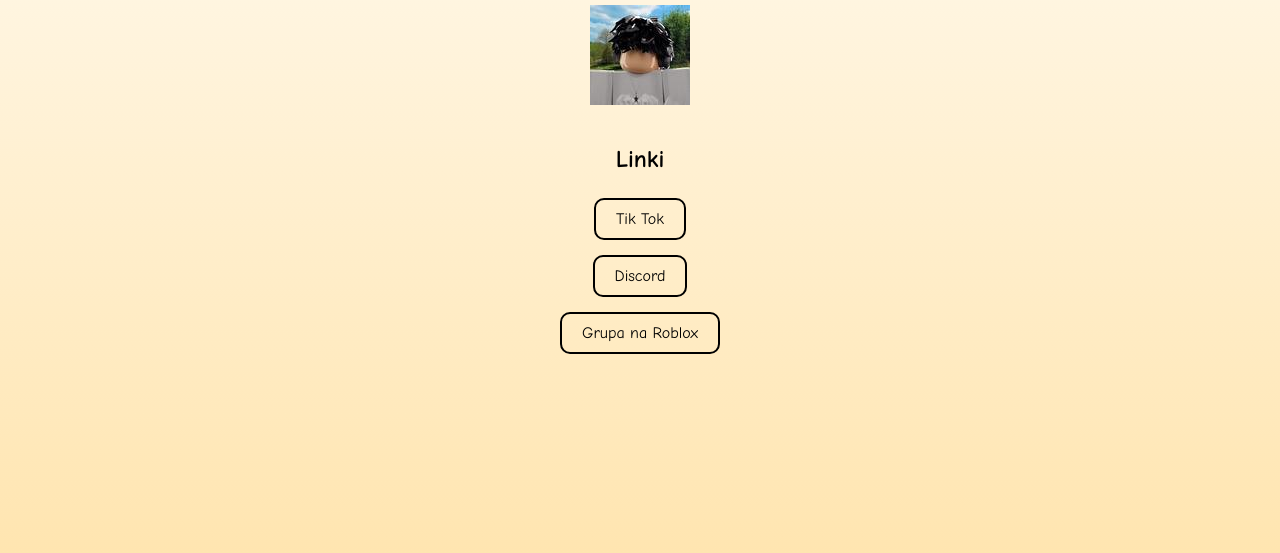
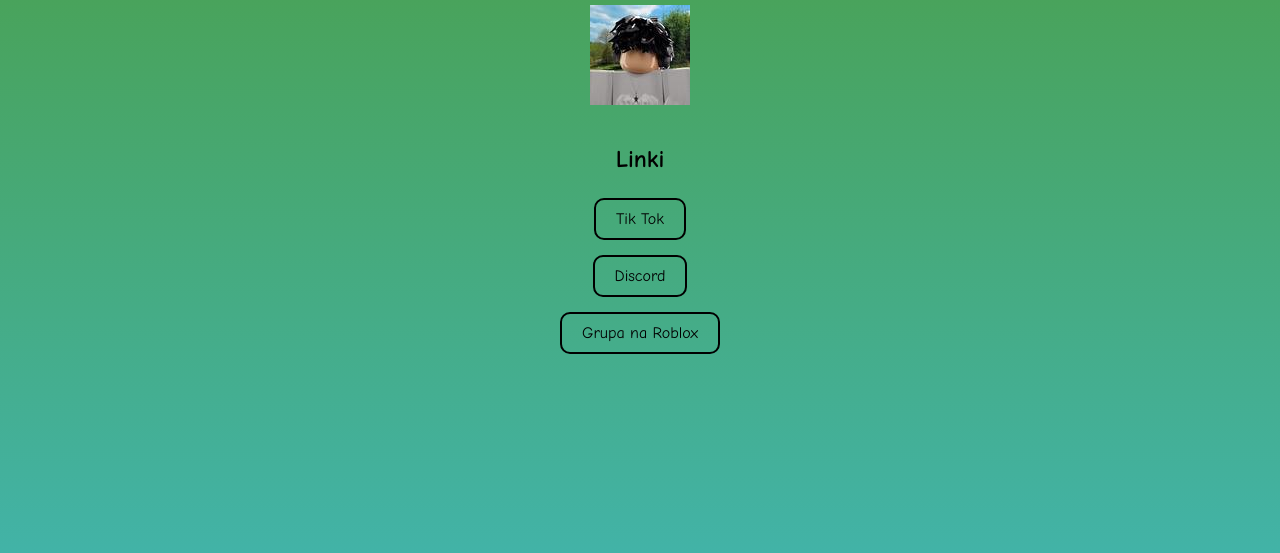
Before and after one commit to BloxyParadise/Bloxy-Paradise.github.io, a plain HTML site: page index.html in a window 1280 px wide. Shown: the part 247-800 px from the top of the page. Drawn offline with Linux system fonts and the light colour scheme.

Commit message:
Update index.html

```diff
--- a/index.html
+++ b/index.html
@@ -7,7 +7,7 @@
     <meta name="viewport" content="width=device-width, initial-scale=1.0">
     <style>
         body {
-            background-image: linear-gradient(to bottom, #fffcf5, #ffe5b0);
+            background-image: linear-gradient(to bottom, #4c9c3a, #42b3a7);
             margin: 0;
             display: flex;
             flex-direction: column;
```
